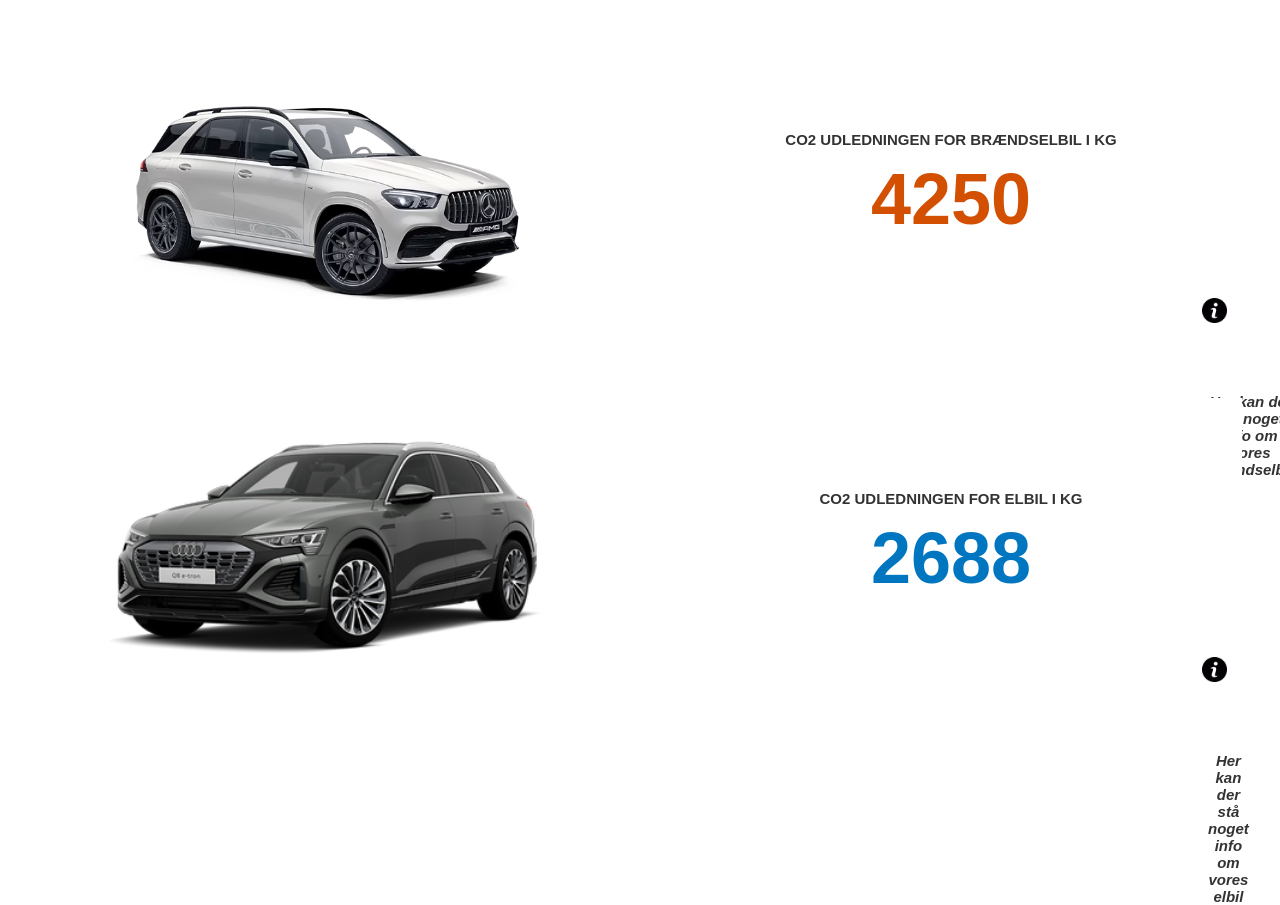
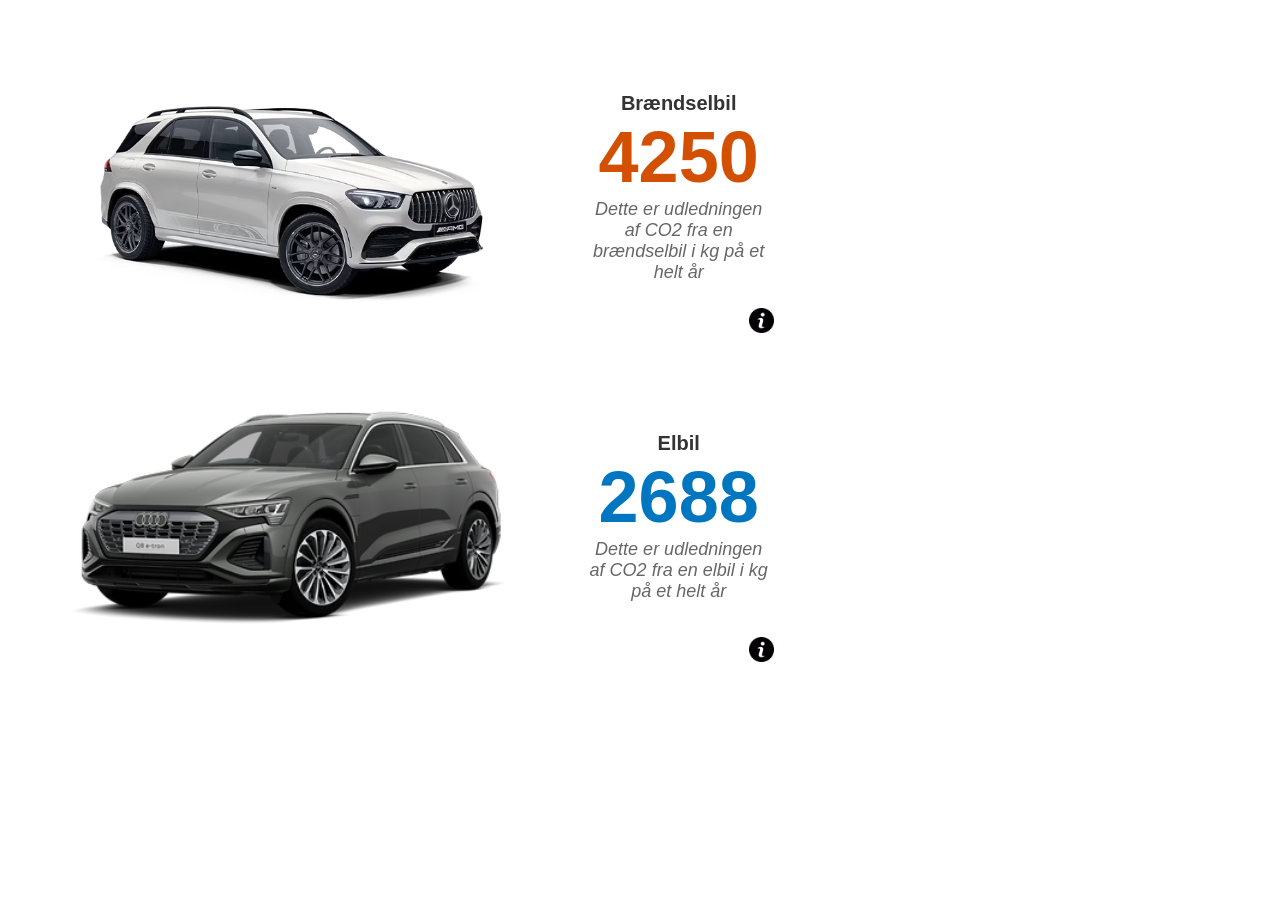
Before and after one commit to kristianjue/1semesterprojekt, a website: page Bilchart/index.html in a window 1280 px wide. After the commit the page ends 800 px from the top, so only its background shows below. Drawn offline with nearby package versions, Linux system fonts and the light colour scheme; no server answers.

Commit message:
Mere kode

```diff
--- a/Bilchart/index.html
+++ b/Bilchart/index.html
@@ -9,27 +9,27 @@
     <div class="dashboard">
       <div class="dashboard-item" id="mercedes"></div>
       <div class="dashboard-item">
-        <div class="header">CO2 UDLEDNINGEN FOR BRÆNDSELBIL I KG</div>
+        <div class="header">Brændselbil</div>
         <div class="number" id="numbertwo">4250</div>
-        <div class="subtext"></div>
+        <div class="subtext">
+          Dette er udledningen af CO2 fra en brændselbil i kg på et helt år
+        </div>
         <div class="informations-billede"></div>
         <div class="sortering"></div>
       </div>
-      <div class="dashboard-item full-width" id="brændselchart">
-        <p id="textbeside2">Her kan der stå noget info om vores brændselbil</p>
-      </div>
+      <div class="dashboard-item full-width" id="brændselchart"></div>
 
       <div class="dashboard-item" id="audi"></div>
       <div class="dashboard-item">
-        <div class="header">CO2 UDLEDNINGEN FOR ELBIL I KG</div>
+        <div class="header">Elbil</div>
         <div class="number" id="numberone">2688</div>
-        <div class="subtext"></div>
+        <div class="subtext">
+          Dette er udledningen af CO2 fra en elbil i kg på et helt år
+        </div>
         <div class="informations-billede"></div>
         <div class="sortering"></div>
       </div>
-      <div class="dashboard-item full-width" id="elbilchart">
-        <p id="textbeside1">Her kan der stå noget info om vores elbil</p>
-      </div>
+      <div class="dashboard-item full-width" id="elbilchart"></div>
     </div>
     <div id="popout"></div>
     <div id="popout2"></div>
@@ -38,8 +38,6 @@
       <button id="closeOverlay"></button>
     </div>
 
-    <svg width="1000" height="100"></svg>
-
     <script src="https://d3js.org/d3.v7.min.js"></script>
     <script src="script.js"></script>
     <!-- <script src="electriccar.js"></script> -->
--- a/Bilchart/script.js
+++ b/Bilchart/script.js
@@ -8,7 +8,6 @@
       data.vehicle_co2_emissions[i].stage_name,
     ]);
   }
-  console.log(elbildata);
   barchartel(elbildata);
 });
 
@@ -19,7 +18,6 @@
       data.vehicle_co2_emissions[i].stage_name,
     ]);
   }
-  console.log(elbildata);
   barchartbrændsel(brændselbildata);
 });
 
@@ -85,12 +83,11 @@
 }
 
 function barchartel(dataset) {
-  console.log(dataset);
   const popout2 = d3.select("#popout2");
 
   let margin = { top: 20, right: 30, bottom: 40, left: 150 },
     width = 700 - margin.left - margin.right,
-    height = 300 - margin.top - margin.bottom;
+    height = 380 - margin.top - margin.bottom;
 
   let svg = d3
     .select("#elbilchart")
@@ -143,7 +140,7 @@
       popout2.style("display", "none");
     })
     .transition()
-    .duration(1000)
+    .duration(1000) //The duration of the transition in milliseconds
     .ease(d3.easeCubic)
     .attr("width", function (d) {
       if (d[0] > 0) {
@@ -156,7 +153,7 @@
     })
     .attr("x", (d) => (d[0] > 0 ? x(0) : x(d[0]))) // Move to the final x position
     .transition()
-    .duration(1000)
+    .duration(1000) //The duration of the transition in milliseconds
     .style("fill", function (d) {
       if (d[0] > 0) {
         // Set color based on positive values
@@ -220,7 +217,7 @@
   const popout = d3.select("#popout");
   let margin = { top: 20, right: 30, bottom: 40, left: 150 },
     width = 700 - margin.left - margin.right,
-    height = 300 - margin.top - margin.bottom;
+    height = 380 - margin.top - margin.bottom;
 
   let svg = d3
     .select("#brændselchart")
@@ -262,7 +259,7 @@
     .on("mousemove", function (event, d) {
       d3.selectAll(".brændselbil")
         .transition()
-        .duration(50)
+        .duration(50) //The duration of the transition in milliseconds
         .style("opacity", 0.1);
       d3.select(this).transition().duration(50).style("opacity", 1);
       popout.html(`<p>${d[1]}: ${d[0]}</p>`);
@@ -274,12 +271,12 @@
     .on("mouseout", function (event, d) {
       d3.selectAll(".brændselbil")
         .transition()
-        .duration(50)
+        .duration(50) //The duration of the transition in milliseconds
         .style("opacity", 1);
       popout.style("display", "none");
     })
     .transition()
-    .duration(1000)
+    .duration(1000) //The duration of the transition in milliseconds
     .ease(d3.easeCubic)
     .attr("width", function (d) {
       if (d[0] > 0) {
@@ -292,7 +289,7 @@
     })
     .attr("x", (d) => (d[0] > 0 ? x(0) : x(d[0]))) // Move to the final x position
     .transition()
-    .duration(1000)
+    .duration(1000) //The duration of the transition in milliseconds
     .style("fill", function (d) {
       if (d[0] > 0) {
         // Set color based on positive values
@@ -352,7 +349,6 @@
   svg.append("g").call(d3.axisLeft(y));
 }
 
-//Magi - det taler vi om senere!!
 async function fetchContent(url) {
   let request = await fetch(url);
   let json = await request.json();
--- a/Bilchart/styles.css
+++ b/Bilchart/styles.css
@@ -49,9 +49,9 @@
 
 /* Stil for overskriften */
 .header {
-  font-size: 15px; /* Større skriftstørrelse for overskriften */
+  font-size: 20px; /* Større skriftstørrelse for overskriften */
   font-weight: bold; /* Gør teksten fed */
-  margin-bottom: 10px; /* Margen under overskriften */
+  margin-bottom: 1px; /* Margen under overskriften */
 }
 
 /* Stil for det store tal */
@@ -59,14 +59,14 @@
   font-size: 72px; /* Stor skriftstørrelse for tal */
   font-weight: bold; /* Gør tallet fed */
   color: #0076c0; /* Rød farve for tal */
-  margin-bottom: 5px; /* Margen under tallet */
+  margin-bottom: 1px; /* Margen under tallet */
 }
 
 #numbertwo {
   font-size: 72px; /* Stor skriftstørrelse for tal */
   font-weight: bold; /* Gør tallet fed */
   color: #d34f02; /* Rød farve for tal */
-  margin-bottom: 5px; /* Margen under tallet */
+  margin-bottom: 1px; /* Margen under tallet */
 }
 /* Stil for den sekundære tekst */
 .subtext {
@@ -86,6 +86,7 @@
   margin: 10px 0;
 }
 
+/*  */
 img {
   width: 480px;
   height: 269.5px;
@@ -93,6 +94,7 @@
   padding: 5px;
 }
 
+/* Informations knappens instillinger */
 .informations-billede img {
   position: absolute;
   bottom: 10px; /* Juster afstanden fra bunden efter behov */
@@ -195,24 +197,6 @@
   transform: rotate(45deg);
 }
 
-.dashboard {
-  display: grid;
-  grid-template-columns: repeat(
-    auto-fit,
-    minmax(500px, 1fr)
-  ); /* Adjust column width as needed */
-  gap: 20px 40px;
-  background-color: rgba(16, 49, 181, 0);
-  padding: 10px;
-}
-
-.dashboard > div {
-  background-color: rgb(255, 255, 255);
-  text-align: center;
-  padding: 10px 0;
-  font-size: 30px;
-}
-
 #textbeside1 {
   position: absolute;
   top: 20px;
@@ -229,7 +213,7 @@
 #textbeside2 {
   position: absolute;
   top: 20px;
-  left: 1150px;
+  left: px;
   margin-left: 0px;
   margin-right: 0px;
   margin-left: 20px;
```
